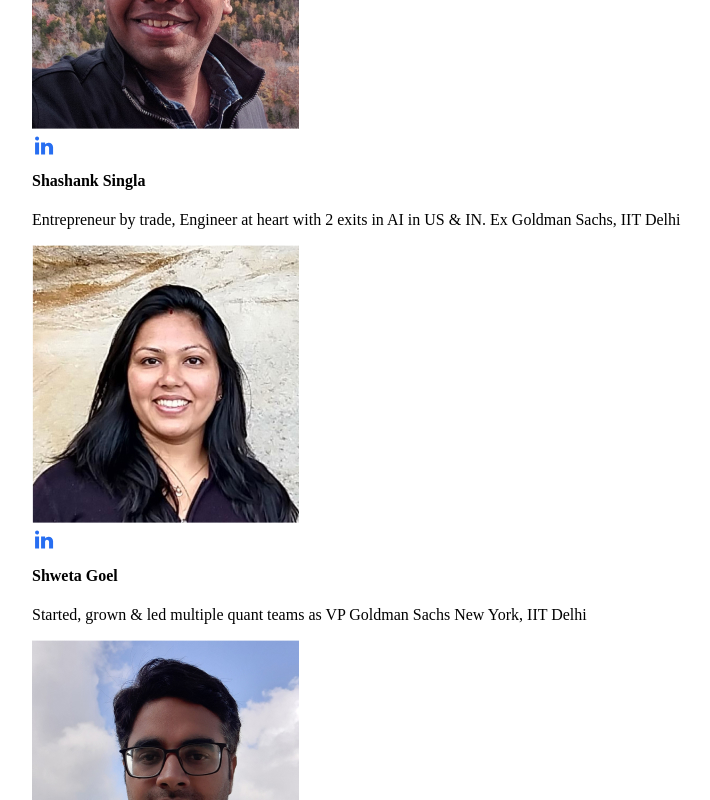
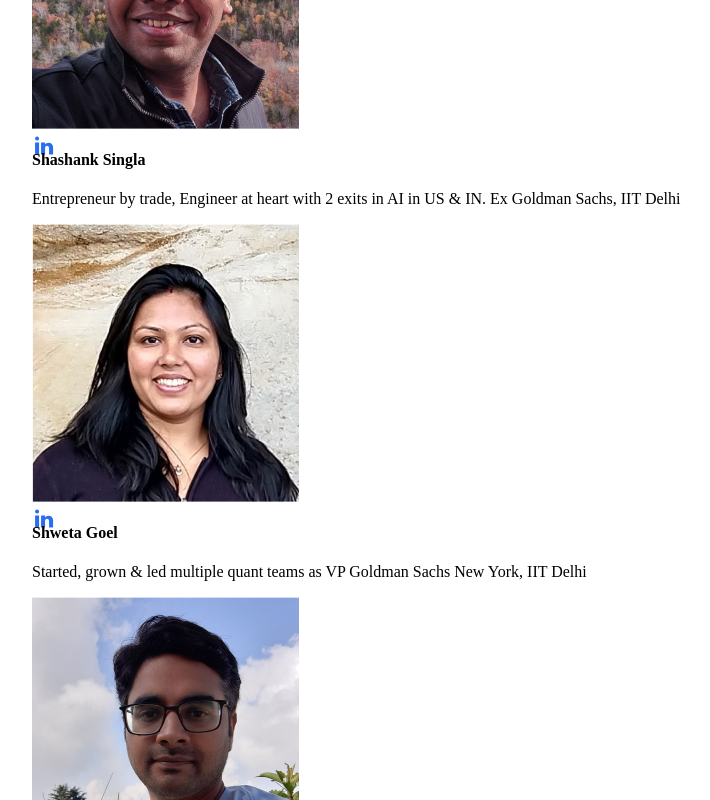
Before and after one commit to hcodetech/hcode-website, a Next.js app: page /about in a window 1280 px wide. Shown: the part 3200-4000 px from the top of the page, without its empty margins (8-718 px from the left). Built offline with nearby package versions, Linux system fonts and the light colour scheme.

Commit message:
Responsive Fix

```diff
--- a/components/CaseStudiesCard.js
+++ b/components/CaseStudiesCard.js
@@ -1,7 +1,10 @@
 function CaseStudiesCard({ data }) {
   return (
     <div className=''>
-      <img src={data.client_logo} className='h-[250px] object-contain w-full' />
+      <img
+        src={data.client_logo}
+        className='h-[180px] md:h-[250px] object-contain w-full'
+      />
       <h2 className='font-semibold text-2xl my-1'> {data.client_name}</h2>
       <p>{data.descripition}</p>
       {/* <button className='bg-blue-200 rounded-sm py-3 px-4 text-xs text-primary font-medium mt-3 cursor-default '>
--- a/components/Team.js
+++ b/components/Team.js
@@ -2,22 +2,19 @@ import Link from "next/link";
 import { linkedin_icon } from "../constants/constants";
 function Team({ name, image, bio, link }) {
   return (
-    <div className="                 ">
-      <div className="relative h-[200px] md:h-[300px]  mb-2">
-        <img className="object-cover"
-          src={image}
-          layout="fill"
-        />
-        <div className="p-4 absolute bottom-8 left-2 cursor-pointer bg-gray-100 rounded-full hover:bg-white" >
-        <a  href={link} target="_blank" >
-          <img src={linkedin_icon} alt="" />
-        </a>
-
+    <div className='                 '>
+      <div className='relative h-[200px] md:h-[300px]  mb-2'>
+        <img className='object-cover' src={image} layout='fill' />
+        <div className='p-4 absolute bottom-8 left-2 cursor-pointer bg-gray-100 rounded-full hover:bg-white'>
+          <a href={link} target='_blank'>
+            <img src={linkedin_icon} alt='' />
+          </a>
+        </div>
       </div>
-      </div>
-      <h4 className="text-xl font-semibold ">{name}</h4>
-      <p className="font-light">{bio}</p>
-
+      <h4 className='text-xl font-semibold pt-5 sm:pt-20 md:pt-0 md:-mt-10 lg:mt-0 '>
+        {name}
+      </h4>
+      <p className='font-light'>{bio}</p>
     </div>
   );
 }
--- a/pages/index.js
+++ b/pages/index.js
@@ -113,17 +113,16 @@ export default function Home() {
       {/* Case Studies */}
       <div className='new-container '>
         <h2 className='text-4xl font-semibold text-center py-5 mb-4'>
-          {" "}
           Our Work
         </h2>
         <div className='grid grid-cols-12 gap-4'>
           {portfolioCard.map((data, index) => (
-            <div className='col-span-4'>
+            <div className='col-span-6 md:col-span-4'>
               <CaseStudiesCard data={data} key={index} />
             </div>
           ))}
         </div>
-        <div className='text-center mt-10'>
+        <div className='text-center mt-10 mb-14'>
           <a href='/portfolio' className='outline-button px-10  text-center'>
             See Our Portfolio
           </a>
```
